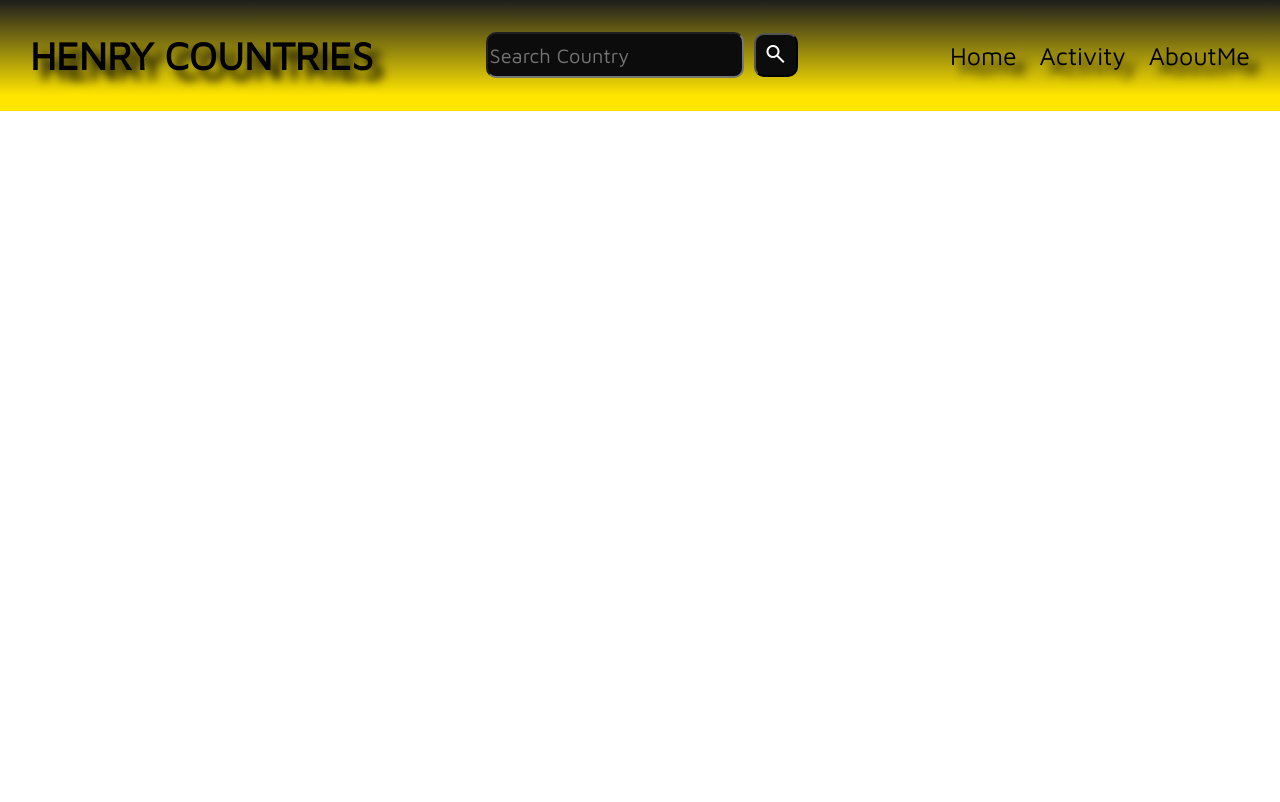
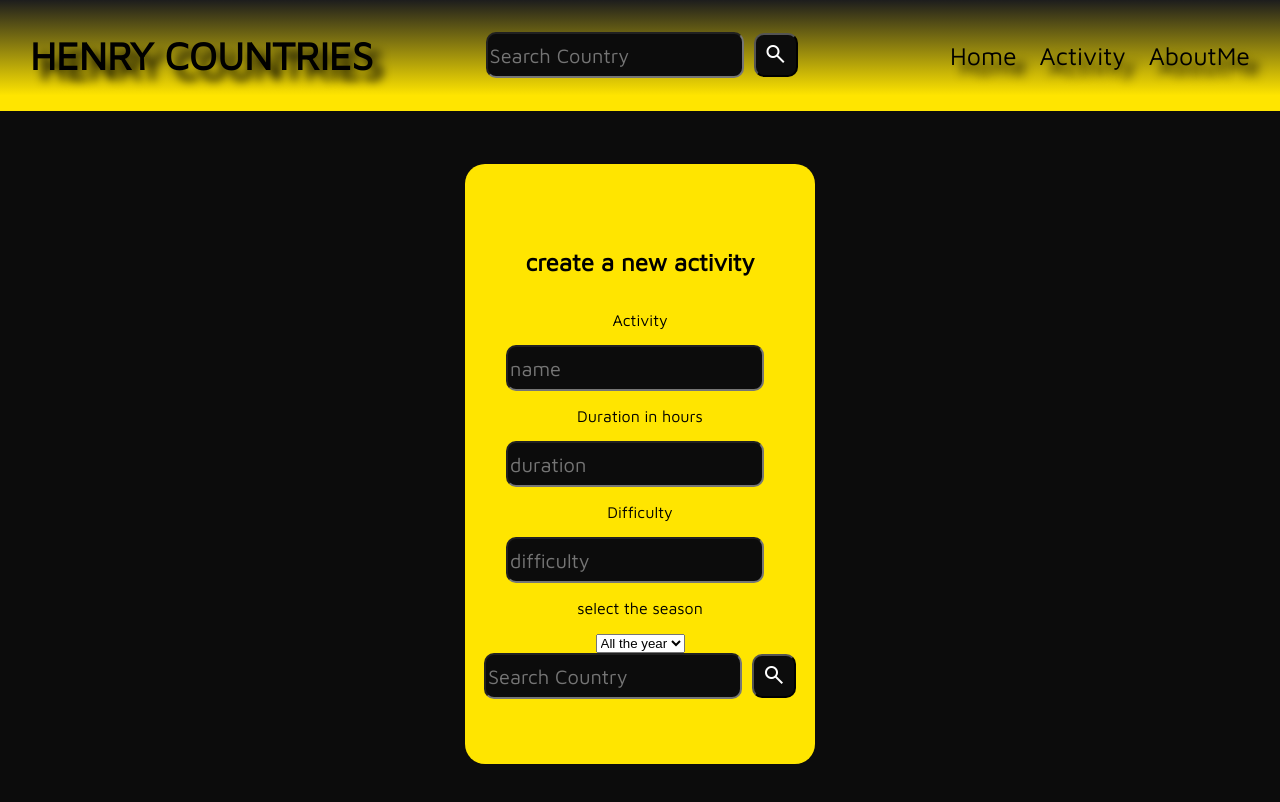
Before and after one commit to omar1779/PI-Henry-Countries, a React (Create React App) app in the folder client/: page /activity in a window 1280 px wide. Shown: the top 802 px of the page. Built offline with nearby package versions, Linux system fonts and the light colour scheme.

Commit message:
inicio de formulario

```diff
--- a/client/src/App.js
+++ b/client/src/App.js
@@ -4,8 +4,8 @@ import { Route } from 'react-router-dom';
 import Nav from './component/Nav'
 import Home from './component/home';
 import Welcome from './component/welcome';
-
-
+import CountryDetail from './component/CountryDetail';
+import CreateActivity from './component/CreateActivity';
 /* __________________________________________________________________________ */
 function App() {
     return (
@@ -17,14 +17,15 @@ function App() {
             <Nav/>
             <Home/>
         </Route>
-        <Route path='/detailCountry'>
-            <Nav/>
-        </Route>
+        <Route exact path="/home/:id"component={Nav} />
+        <Route exact path="/home/:id"component={CountryDetail} />
         <Route path='/activity'>
             <Nav/>
+            <CreateActivity/>
         </Route>
         <Route path='/aboutme'>
             <Nav/>
+
         </Route>
         </div>
     );
--- /dev/null
+++ b/client/src/component/Activity.jsx
@@ -0,0 +1,14 @@
+import React from "react"
+import './style/detail.css'
+
+export default function Activity ({activity,duration,difficulty,season}){
+    return (
+        <div className="container-activity">
+            <h3 className="activity">Activities created</h3>
+            <p className="activity">{activity}</p>
+            <p className="activity">{duration}</p>
+            <p className="activity">{difficulty}</p>
+            <p className="activity">{season}</p>
+        </div>
+    )
+}
--- a/client/src/component/CountryCard.jsx
+++ b/client/src/component/CountryCard.jsx
@@ -2,16 +2,18 @@ import React from 'react';
 import './style/card.css'
 
   // FIJENSE DE HACERLO SI O SI CON FUNCTIONAL COMPONENT! SI NO LOS TEST NO PASAN.
-
-
-const CountryCard = ({name , flag ,continent}) => {
+const CountryCard = ({name , flag ,continent, population,capital,subregion,area,id}) => {
         return (
             <div className='CountryCard'>
             <img src={`${flag}`} alt="img not found"/>
             <h3 className='name'>{name}</h3>
             <p className='continent'>Continent :{continent}</p>
+            <p>{id}</p>
+            <p>{capital}</p>
+            <p>{subregion}</p>
+            <p>{area}</p>
+            <p>Population :{population}</p>
             </div>
         );
     };
-
 export default CountryCard;
--- /dev/null
+++ b/client/src/component/CountryDetail.jsx
@@ -0,0 +1,49 @@
+import React, { Fragment } from "react";
+import { NavLink } from "react-router-dom";
+import { useDispatch, useSelector } from "react-redux";
+import { useEffect } from "react";
+import { getCountryId } from "../Redux/action";
+import CountryCard from'./CountryCard'
+import Activity from "./Activity";
+import './style/detail.css'
+
+export default function CountryDetail (props){
+    const dispatch = useDispatch()
+    useEffect(()=>{
+        dispatch(getCountryId(props.match.params.id))
+    },[dispatch, props.match.params.id])
+    const idCountry = useSelector((state)=>state.allCountries)
+    console.log(idCountry, 'algo')
+    return(
+        <div className="container">
+            <div className="detail">
+            {idCountry?.map((c)=>{
+                return(
+                    <Fragment>
+                        <CountryCard
+                        flag = {c.flag}
+                        name = {c.name}
+                        continent = {c.continent}
+                        id = {'ID : '+c.id}
+                        capital = {`Capital :${c.capital}`}
+                        subregion = {`Subregion :${c.subregion}`}
+                        area = {`Area :${c.area} Km2`}
+                        population = {c.population}
+                        />
+                        {c.Activities?.map((element)=>{
+                            return(
+                                    <Activity
+                                    activity={'Activity : ' +element.name}
+                                    difficulty={'Difficulty : ' +element.difficulty}
+                                    duration={'Duration : '+element.duration + 'hrs'}
+                                    season={'Season : '+ element.season}
+                                    />
+                            )
+                        })}
+                    </Fragment>
+                )
+            })}
+            </div>
+        </div>
+    )
+}
--- /dev/null
+++ b/client/src/component/CreateActivity.jsx
@@ -0,0 +1,46 @@
+import React,{ useState , useEffect, Fragment} from "react";
+import {useDispatch , useSelector} from 'react-redux'
+import { getCountryFilter , PostActivityCountry } from "../Redux/action";
+import './style/CreateActivity.css'
+import Search from './Search'
+export default function CreateActivity (){
+    /* inicializo funciones y creo estados para mi componente */
+    const dispatch = useDispatch();
+    const [order, ] = useState("ASC");
+    const [page , setPage] = useState(0);
+    const [filter,] = useState("");
+    const [name,setName] = useState('')
+    const [duration, setDuration] = useState('')
+    const [difficulty, setDifficulty] = useState('')
+    const [season, setSeason] = useState('')
+    const [countryId, setCountryId] = useState([])
+    const postName = (e)=>{
+        e.preventDefault()
+    }
+    return(
+        <div className="containerForm">
+            <form className="form">
+                <h2>create a new activity</h2>
+                <p>Activity</p>
+                <input type="text" placeholder="name" onChange={(e)=>{
+                    postName(e)
+                }}/>
+                <p>Duration in hours</p>
+                <input type="text" placeholder="duration" />
+                <p>Difficulty</p>
+                <input type="text" placeholder="difficulty"/>
+                <p>select the season</p>
+                <div className="inputSelect">
+                    <select>
+                        <option value="All the year">All the year</option>
+                        <option value="Summer">Summer</option>
+                        <option value="Winter">Winter</option>
+                        <option value="Spring">Spring</option>
+                        <option value="Autumn">Autumn</option>
+                    </select>
+                </div>
+                <Search/>
+            </form>
+        </div>
+    )
+}
--- a/client/src/component/home.jsx
+++ b/client/src/component/home.jsx
@@ -50,6 +50,7 @@ export default function Home (){
                             name={c.name}
                             flag={c.flag}
                             continent={c.continent}
+                            population={c.population}
                             key={c.id}
                         />
                         </NavLink>
@@ -57,20 +58,23 @@ export default function Home (){
                 )
             })}
             </div>
-            {/* Africa, Americas, Asia, Europe, Oceania */}
+            <div className="filter">
+            {/* -------------------------------------------------------- */}
                 <div className="container-filters-forms">
-                <h4>list order forms :</h4>
+                    <h3>list order forms :</h3>
                     <select onChange={(e)=>{changeOrder(e)}}>
                         <option value="ASC">Ascending</option>
                         <option value="DESC">Descending</option>
                     </select>
                     <h4>list order forms :</h4>
                     <select onChange={(e)=>{changeFilter(e)}}>
+                        <option value="">All countries</option>
                         <option value="Africa">Africa</option>
                         <option value="Americas">Americas</option>
                         <option value="Asia">Asia</option>
                         <option value="Europe">Europe</option>
                         <option value="Oceania">Oceania</option>
+                        <option value="Population">Population</option>
                     </select>
                 </div>
                 <div className="container-page-control">
@@ -86,5 +90,6 @@ export default function Home (){
                     </button>
                 </div>
             </div>
+        </div>
     )
 }
--- /dev/null
+++ b/client/src/component/style/CreateActivity.css
@@ -0,0 +1,25 @@
+.containerForm{
+    background-color: rgb(12, 12, 12);
+    height: 88.2vh;
+    display: flex;
+    justify-content: center;
+    align-items: center;
+}
+.form{
+    display: flex;
+    justify-content: center;
+    align-items: center;
+    flex-direction: column;
+    background: rgb(255,229,0);
+    width: 350px;
+    height: 600px;
+    border-radius: 20px;
+}
+.inputRadio{
+    display: flex;
+    flex-direction: column;
+}
+.radio {
+    height: 20px;
+    width: 20px;
+}
--- a/client/src/component/style/card.css
+++ b/client/src/component/style/card.css
@@ -7,4 +7,9 @@ img {
     text-decoration: none;
     color: antiquewhite;
     text-align: center;
+    transition: 700ms;
 }
+.CountryCard:hover{
+    background: rgb(255,229,0);
+    color: black;
+}
--- /dev/null
+++ b/client/src/component/style/detail.css
@@ -0,0 +1,16 @@
+.container {
+    display: flex;
+    justify-content: center;
+    flex-direction: column;
+    align-items: center;
+    background-color: rgb(12, 12, 12);
+    height: 88.2vh;
+}
+.container-activity{
+    margin: 0;
+    padding: 0;
+    text-align: center;
+}
+.activity{
+    color: antiquewhite;
+}
--- a/client/src/component/style/home.css
+++ b/client/src/component/style/home.css
@@ -26,3 +26,9 @@
     width: 20px;
     height: 20px;
 }
+.filter {
+    display: flex;
+    justify-content: space-around;
+    align-items: center;
+    width: 100%;
+}
```
Also changed, not shown: 2 other files (tests, documents, lock files or other folders). Lines whose indentation alone changed are shown as unchanged.
